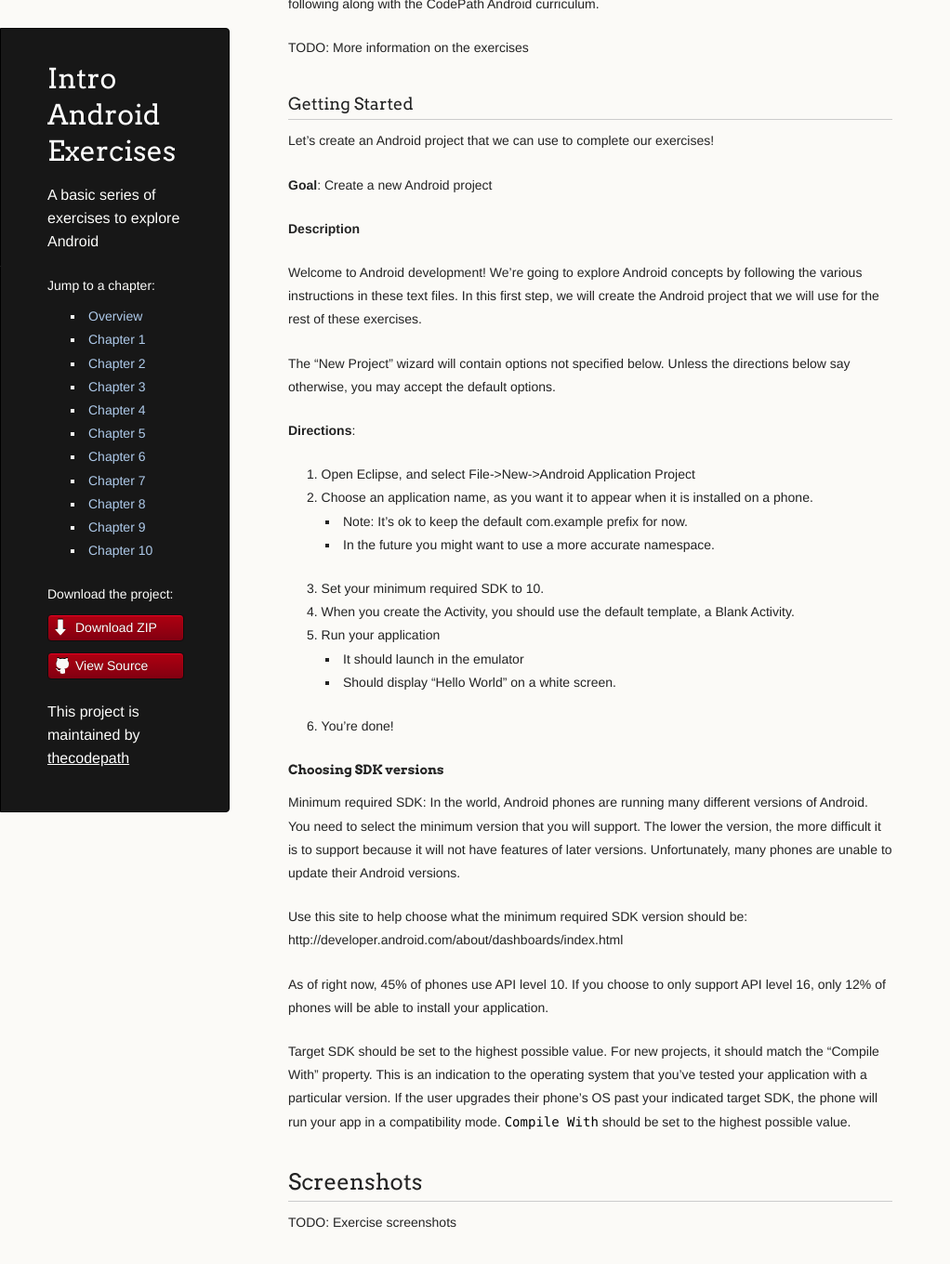
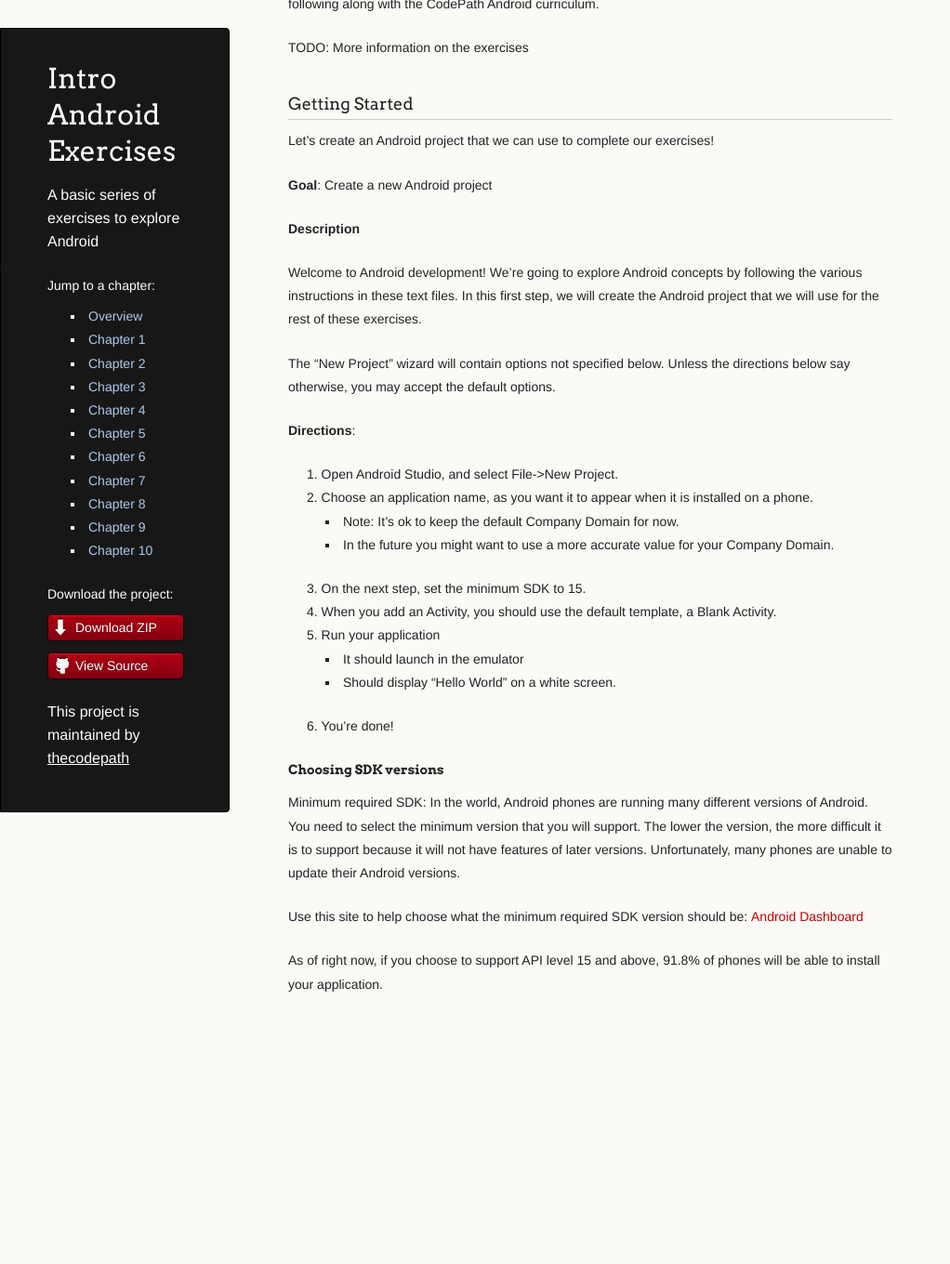
Before and after one commit to codepath/intro_android_exercises, a Jekyll site: the page built from index.md, in a window 1280 px wide and 1400 px high, scrolled down 152 px. Shown: the top 1360 px of the window at 93% size, without its empty margins (0-1022 px from the left). Built offline with Jekyll 4.4.1, drawn with Linux system fonts in a browser that asks for light colours; after the commit the page ends 1296 px from its top, so only the background shows below that.

Commit message:
Android Studio updates
- Changed minimum required SDK from 10 to 15

```diff
--- a/index.md
+++ b/index.md
@@ -23,27 +23,21 @@ The "New Project" wizard will contain options not specified below.  Unless the d
 
 **Directions**:
 
-1. Open Eclipse, and select File->New->Android Application Project
+1. Open Android Studio, and select File->New Project.
 2. Choose an application name, as you want it to appear when it is installed on a phone.
-  - Note: It's ok to keep the default com.example prefix for now.
-  - In the future you might want to use a more accurate namespace.
-3. Set your minimum required SDK to 10.
-4. When you create the Activity, you should use the default template, a Blank Activity.
-4. Run your application
+  - Note: It's ok to keep the default Company Domain for now.
+  - In the future you might want to use a more accurate value for your Company Domain.
+3. On the next step, set the minimum SDK to 15.
+4. When you add an Activity, you should use the default template, a Blank Activity.
+5. Run your application
    - It should launch in the emulator
    - Should display "Hello World" on a white screen.
-5. You're done!
+6. You're done!
 
 #### Choosing SDK versions
 
 Minimum required SDK: In the world, Android phones are running many different versions of Android. You need to select the minimum version that you will support. The lower the version, the more difficult it is to support because it will not have features of later versions. Unfortunately, many phones are unable to update their Android versions.
 
-Use this site to help choose what the minimum required SDK version should be: http://developer.android.com/about/dashboards/index.html
+Use this site to help choose what the minimum required SDK version should be: [Android Dashboard](http://developer.android.com/about/dashboards/index.html)
 
-As of right now, 45% of phones use API level 10. If you choose to only support API level 16, only 12% of phones will be able to install your application.
-
-Target SDK should be set to the highest possible value. For new projects, it should match the "Compile With" property. This is an indication to the operating system that you've tested your application with a particular version. If the user upgrades their phone's OS past your indicated target SDK, the phone will run your app in a compatibility mode. `Compile With` should be set to the highest possible value.
-
-## Screenshots
-
-TODO: Exercise screenshots
+As of right now, if you choose to support API level 15 and above, 91.8% of phones will be able to install your application.
```
